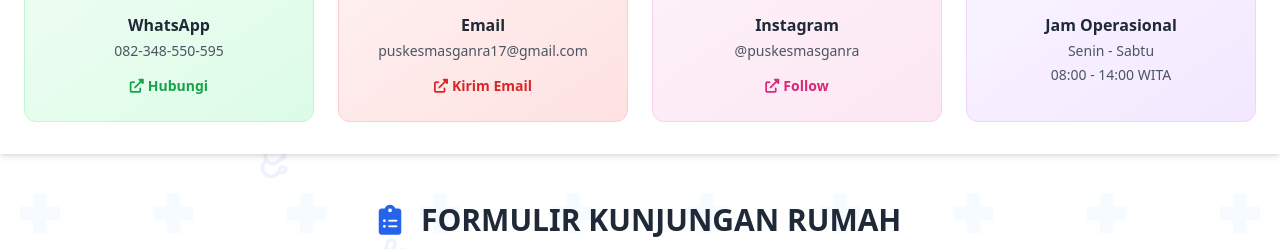
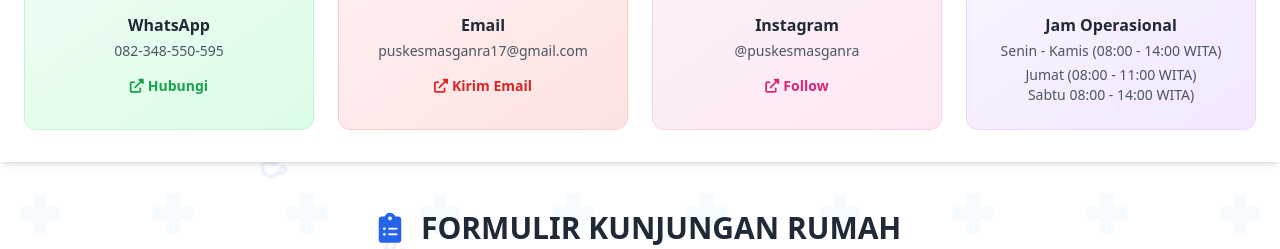
Before and after one commit to kerja122020-rgb/KUNJUNGAN-RUMAH, a plain HTML site: page index.html in a window 1280 px wide. Shown: the part 520-769 px from the top of the page. Drawn offline with nearby package versions, Linux system fonts and the light colour scheme.

Commit message:
Update index.html

```diff
--- a/index.html
+++ b/index.html
@@ -172,8 +172,9 @@
                         <i class="fas fa-clock text-white text-xl"></i>
                     </div>
                     <p class="font-bold text-gray-800 mb-1">Jam Operasional</p>
-                    <p class="text-gray-600 text-sm mb-1">Senin - Sabtu</p>
-                    <p class="text-gray-600 text-sm">08:00 - 14:00 WITA</p>
+                    <p class="text-gray-600 text-sm mb-1">Senin - Kamis (08:00 - 14:00 WITA) </p>
+                    <p class="text-gray-600 text-sm">Jumat (08:00 - 11:00 WITA)</p>
+                    <p class="text-gray-600 text-sm"> Sabtu 08:00 - 14:00 WITA)</p>
                 </div>
             </div>
         </div>
```
